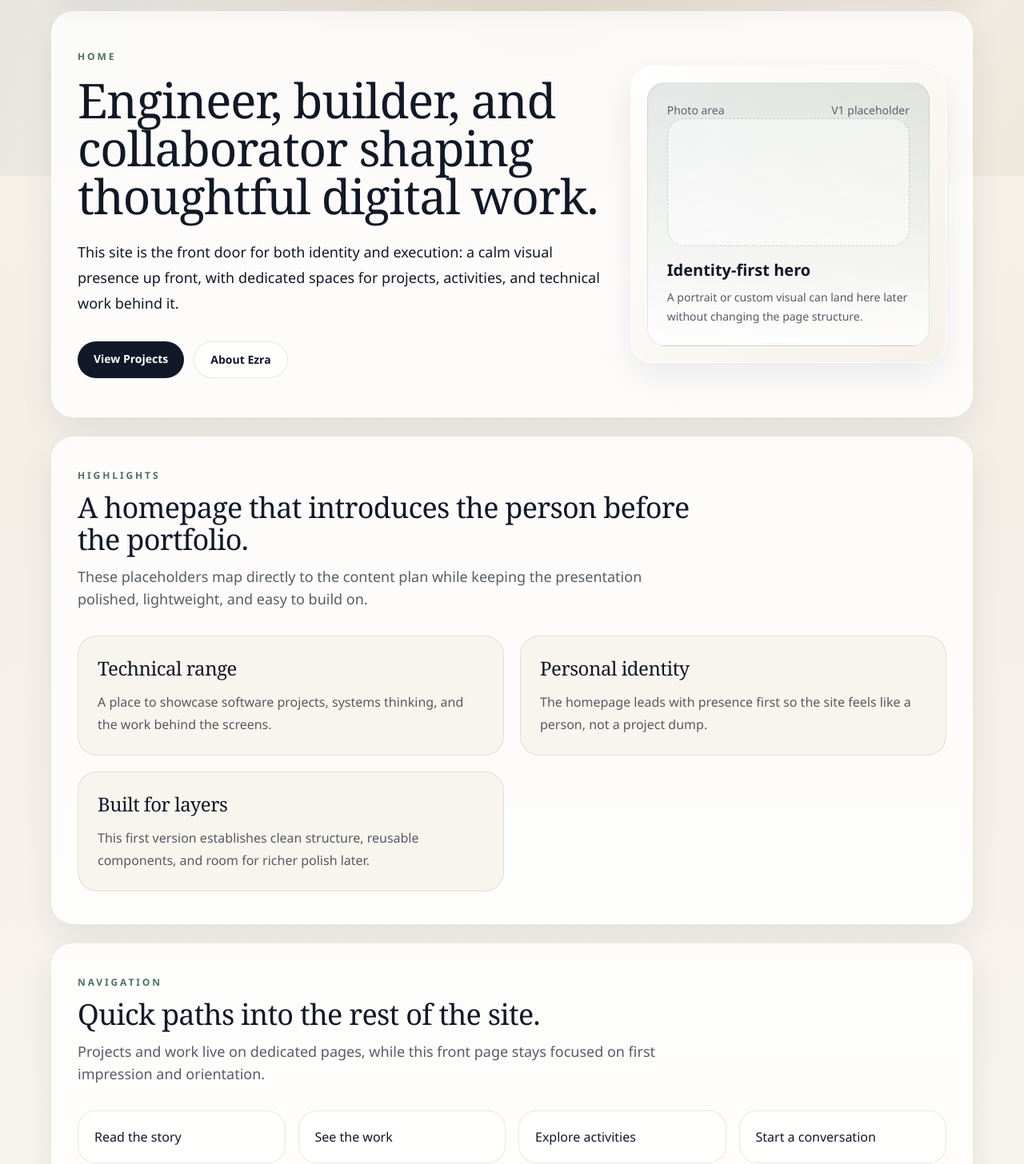
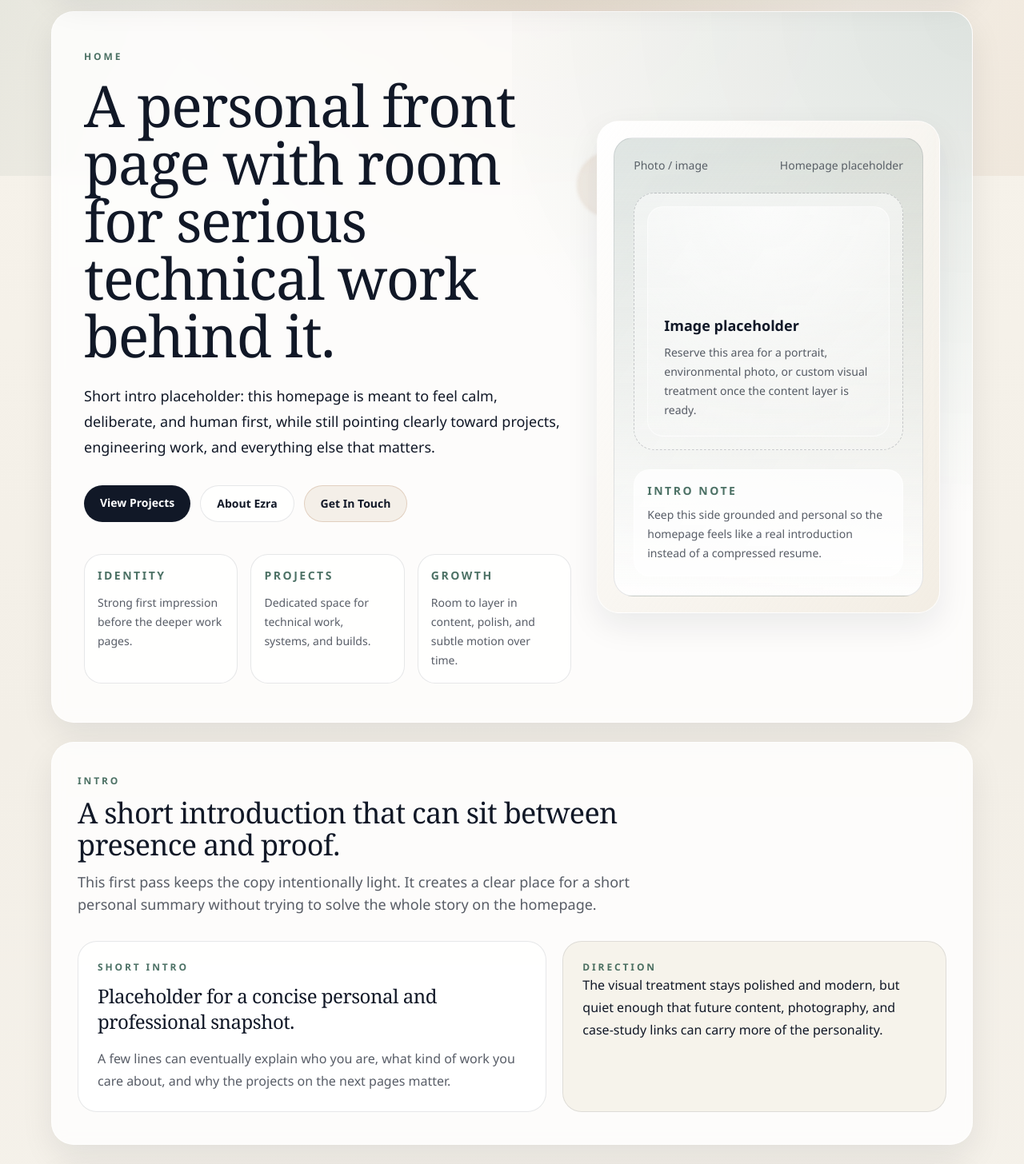
Before and after one commit to ezraweng21/ezraweng21.github.io, a Next.js app: page / in a window 1280 px wide. Shown: the part 100-1556 px from the top of the page at 80% size. Built offline with nearby package versions, Linux system fonts and the light colour scheme.

Commit message:
build homepage hero and featured sections

```diff
--- a/app/globals.css
+++ b/app/globals.css
@@ -49,4 +49,8 @@ body {
   .section-grid {
     @apply grid gap-5 md:grid-cols-2;
   }
+
+  .interactive-lift {
+    @apply transition-transform duration-300 ease-out motion-safe:hover:-translate-y-1;
+  }
 }
--- a/app/page.tsx
+++ b/app/page.tsx
@@ -4,70 +4,122 @@ import { SectionWrapper } from "@/components/section-wrapper";
 
 const highlights = [
   {
-    title: "Technical range",
-    text: "A place to showcase software projects, systems thinking, and the work behind the screens.",
+    title: "Technical work",
+    text: "Placeholder for featured builds, engineering systems, and the kind of project execution that deserves its own deeper page.",
   },
   {
     title: "Personal identity",
-    text: "The homepage leads with presence first so the site feels like a person, not a project dump.",
+    text: "Placeholder for the parts of the story that make the work feel grounded, human, and recognizably yours.",
   },
   {
-    title: "Built for layers",
-    text: "This first version establishes clean structure, reusable components, and room for richer polish later.",
+    title: "Activities and leadership",
+    text: "Placeholder for competitions, mentoring, service, and the work that happens beyond a polished project card.",
   },
 ];
 
 const quickLinks = [
-  { href: "/about", label: "Read the story" },
-  { href: "/projects", label: "See the work" },
-  { href: "/activities", label: "Explore activities" },
-  { href: "/contact", label: "Start a conversation" },
+  { href: "/about", label: "About", blurb: "Story, interests, and timeline." },
+  { href: "/projects", label: "Projects", blurb: "Technical work and case studies." },
+  { href: "/activities", label: "Activities", blurb: "Leadership, competitions, and service." },
+  { href: "/contact", label: "Contact", blurb: "Ways to reach out and connect." },
 ];
 
 export default function HomePage() {
   return (
     <>
-      <section className="panel overflow-hidden px-6 py-10 sm:px-8 sm:py-12">
-        <div className="grid gap-8 lg:grid-cols-[1.5fr_0.9fr] lg:items-center">
-          <div className="max-w-3xl">
+      <section className="panel relative overflow-hidden px-6 py-10 sm:px-8 sm:py-12 lg:px-10">
+        <div className="pointer-events-none absolute inset-y-0 right-0 w-1/2 bg-[radial-gradient(circle_at_top_right,rgba(31,77,63,0.14),transparent_60%)]" />
+        <div className="grid gap-8 lg:grid-cols-[1.35fr_0.95fr] lg:items-center">
+          <div className="relative max-w-3xl">
             <p className="eyebrow mb-4">Home</p>
-            <h1 className="text-5xl leading-tight text-ink sm:text-6xl">
-              Engineer, builder, and collaborator shaping thoughtful digital work.
+            <h1 className="max-w-4xl text-5xl leading-[1.02] text-ink sm:text-6xl xl:text-7xl">
+              A personal front page with room for serious technical work behind it.
             </h1>
             <p className="mt-6 max-w-2xl text-lg leading-8 text-ink/72">
-              This site is the front door for both identity and execution: a calm
-              visual presence up front, with dedicated spaces for projects,
-              activities, and technical work behind it.
+              Short intro placeholder: this homepage is meant to feel calm,
+              deliberate, and human first, while still pointing clearly toward
+              projects, engineering work, and everything else that matters.
             </p>
+
             <div className="mt-8 flex flex-wrap gap-3">
               <Link
                 href="/projects"
-                className="rounded-full bg-ink px-5 py-3 text-sm font-semibold text-white hover:bg-pine"
+                className="interactive-lift rounded-full bg-ink px-5 py-3 text-sm font-semibold text-white hover:bg-pine"
               >
                 View Projects
               </Link>
               <Link
                 href="/about"
-                className="rounded-full border border-ink/10 bg-white/70 px-5 py-3 text-sm font-semibold text-ink hover:border-ink/20 hover:bg-white"
+                className="interactive-lift rounded-full border border-ink/10 bg-white/80 px-5 py-3 text-sm font-semibold text-ink hover:border-ink/20 hover:bg-white"
               >
                 About Ezra
               </Link>
+              <Link
+                href="/contact"
+                className="interactive-lift rounded-full border border-clay/25 bg-clay/10 px-5 py-3 text-sm font-semibold text-ink hover:border-clay/40 hover:bg-clay/15"
+              >
+                Get In Touch
+              </Link>
+            </div>
+
+            <div className="mt-10 grid gap-4 sm:grid-cols-3">
+              <div className="rounded-[22px] border border-ink/10 bg-white/70 p-4">
+                <p className="text-sm font-semibold uppercase tracking-[0.18em] text-pine/80">
+                  Identity
+                </p>
+                <p className="mt-3 text-sm leading-6 text-ink/70">
+                  Strong first impression before the deeper work pages.
+                </p>
+              </div>
+              <div className="rounded-[22px] border border-ink/10 bg-white/70 p-4">
+                <p className="text-sm font-semibold uppercase tracking-[0.18em] text-pine/80">
+                  Projects
+                </p>
+                <p className="mt-3 text-sm leading-6 text-ink/70">
+                  Dedicated space for technical work, systems, and builds.
+                </p>
+              </div>
+              <div className="rounded-[22px] border border-ink/10 bg-white/70 p-4">
+                <p className="text-sm font-semibold uppercase tracking-[0.18em] text-pine/80">
+                  Growth
+                </p>
+                <p className="mt-3 text-sm leading-6 text-ink/70">
+                  Room to layer in content, polish, and subtle motion over time.
+                </p>
+              </div>
             </div>
           </div>
 
-          <div className="panel bg-gradient-to-br from-white to-sand/40 p-5">
-            <div className="flex h-full min-h-80 flex-col justify-between rounded-[22px] border border-ink/10 bg-[linear-gradient(180deg,rgba(31,77,63,0.12),rgba(255,255,255,0.88))] p-6">
-              <div className="flex items-center justify-between text-sm text-ink/65">
-                <span>Photo area</span>
-                <span>V1 placeholder</span>
-              </div>
-              <div>
-                <div className="mb-4 h-40 rounded-[22px] border border-dashed border-ink/20 bg-white/50" />
-                <p className="text-xl font-semibold text-ink">Identity-first hero</p>
-                <p className="mt-2 text-sm leading-6 text-ink/70">
-                  A portrait or custom visual can land here later without changing
-                  the page structure.
-                </p>
+          <div className="relative">
+            <div className="absolute -left-6 top-10 hidden h-20 w-20 rounded-full border border-clay/25 bg-clay/10 blur-[2px] lg:block" />
+            <div className="panel bg-gradient-to-br from-white to-sand/50 p-5">
+              <div className="flex h-full min-h-[30rem] flex-col justify-between rounded-[24px] border border-ink/10 bg-[linear-gradient(180deg,rgba(31,77,63,0.14),rgba(255,255,255,0.92))] p-6">
+                <div className="flex items-center justify-between text-sm text-ink/65">
+                  <span>Photo / image</span>
+                  <span>Homepage placeholder</span>
+                </div>
+                <div className="mt-6 flex-1 rounded-[26px] border border-dashed border-ink/20 bg-[linear-gradient(180deg,rgba(255,255,255,0.55),rgba(255,255,255,0.15))] p-4">
+                  <div className="flex h-full min-h-72 items-end rounded-[20px] border border-white/60 bg-[radial-gradient(circle_at_top,rgba(255,255,255,0.7),rgba(255,255,255,0.08))] p-5">
+                    <div className="max-w-xs">
+                      <p className="text-lg font-semibold text-ink">
+                        Image placeholder
+                      </p>
+                      <p className="mt-2 text-sm leading-6 text-ink/70">
+                        Reserve this area for a portrait, environmental photo, or
+                        custom visual treatment once the content layer is ready.
+                      </p>
+                    </div>
+                  </div>
+                </div>
+                <div className="mt-6 rounded-[20px] border border-white/70 bg-white/75 p-4">
+                  <p className="text-sm font-semibold uppercase tracking-[0.18em] text-pine/80">
+                    Intro note
+                  </p>
+                  <p className="mt-2 text-sm leading-6 text-ink/70">
+                    Keep this side grounded and personal so the homepage feels
+                    like a real introduction instead of a compressed resume.
+                  </p>
+                </div>
               </div>
             </div>
           </div>
@@ -75,15 +127,43 @@ export default function HomePage() {
       </section>
 
       <SectionWrapper
+        eyebrow="Intro"
+        title="A short introduction that can sit between presence and proof."
+        description="This first pass keeps the copy intentionally light. It creates a clear place for a short personal summary without trying to solve the whole story on the homepage."
+      >
+        <div className="grid gap-5 lg:grid-cols-[1.1fr_0.9fr]">
+          <article className="rounded-[24px] border border-ink/10 bg-white/80 p-6">
+            <p className="eyebrow">Short Intro</p>
+            <h3 className="mt-3 text-2xl text-ink">
+              Placeholder for a concise personal and professional snapshot.
+            </h3>
+            <p className="mt-4 max-w-2xl text-base leading-7 text-ink/70">
+              A few lines can eventually explain who you are, what kind of work
+              you care about, and why the projects on the next pages matter.
+            </p>
+          </article>
+
+          <article className="rounded-[24px] border border-ink/10 bg-mist/85 p-6">
+            <p className="eyebrow">Direction</p>
+            <p className="text-base leading-7 text-ink/72">
+              The visual treatment stays polished and modern, but quiet enough
+              that future content, photography, and case-study links can carry
+              more of the personality.
+            </p>
+          </article>
+        </div>
+      </SectionWrapper>
+
+      <SectionWrapper
         eyebrow="Highlights"
-        title="A homepage that introduces the person before the portfolio."
-        description="These placeholders map directly to the content plan while keeping the presentation polished, lightweight, and easy to build on."
+        title="Featured highlights section placeholder."
+        description="These cards establish the homepage rhythm and create obvious anchor points for future featured content without overbuilding the first version."
       >
         <div className="section-grid">
           {highlights.map((highlight) => (
             <article
               key={highlight.title}
-              className="rounded-[24px] border border-ink/10 bg-mist/70 p-6"
+              className="interactive-lift rounded-[24px] border border-ink/10 bg-mist/70 p-6"
             >
               <h3 className="text-2xl text-ink">{highlight.title}</h3>
               <p className="mt-3 text-base leading-7 text-ink/70">
@@ -96,17 +176,18 @@ export default function HomePage() {
 
       <SectionWrapper
         eyebrow="Navigation"
-        title="Quick paths into the rest of the site."
-        description="Projects and work live on dedicated pages, while this front page stays focused on first impression and orientation."
+        title="CTA paths to the rest of the site."
+        description="The homepage stays focused on identity and overview, while these links move visitors into the deeper pages when they are ready."
       >
         <div className="grid gap-4 md:grid-cols-2 xl:grid-cols-4">
           {quickLinks.map((item) => (
             <Link
               key={item.href}
               href={item.href}
-              className="rounded-[22px] border border-ink/10 bg-white/75 p-5 text-base font-medium text-ink hover:border-clay/40 hover:bg-white"
+              className="interactive-lift rounded-[22px] border border-ink/10 bg-white/75 p-5 text-ink hover:border-clay/40 hover:bg-white"
             >
-              {item.label}
+              <p className="text-base font-semibold">{item.label}</p>
+              <p className="mt-2 text-sm leading-6 text-ink/70">{item.blurb}</p>
             </Link>
           ))}
         </div>
```
